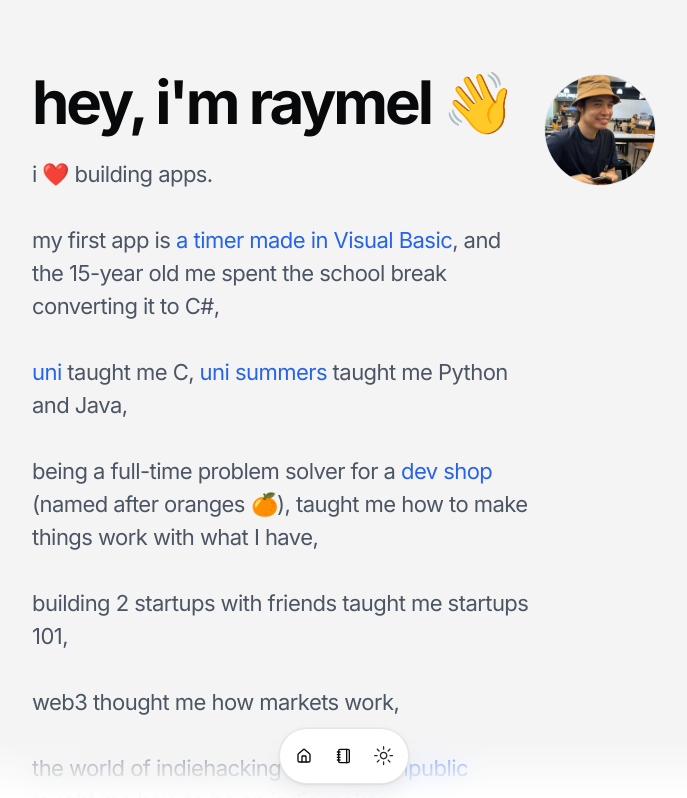
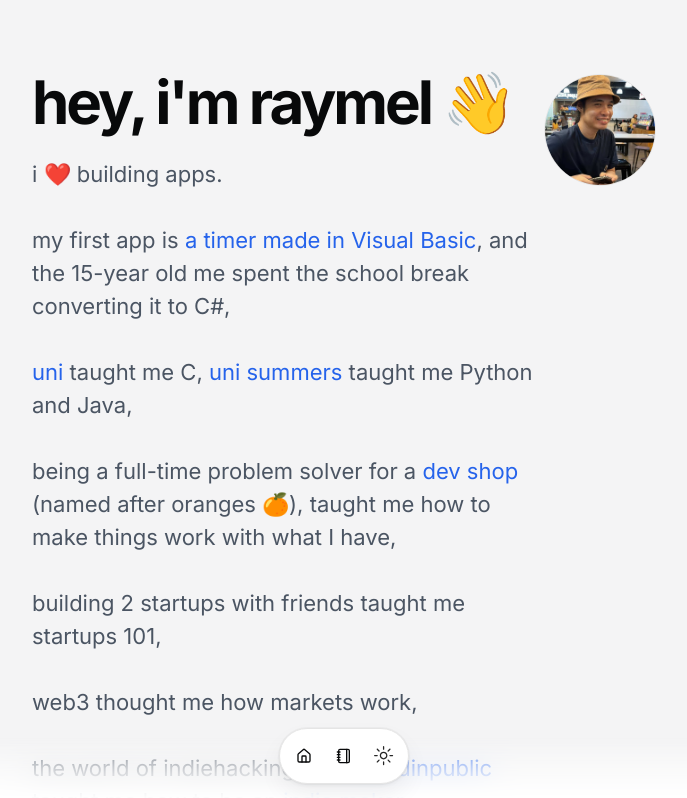
Before and after one commit to raymelon/raymelon.github.io, a Next.js app: page / in a window 1280 px wide. Shown: the top 798 px of the page, without its empty margins (296-983 px from the left). Built offline with nearby package versions, Linux system fonts and the light colour scheme.

Commit message:
following @imlucasgrey follow-up recommendations but with a twist

```diff
--- a/src/app/page.tsx
+++ b/src/app/page.tsx
@@ -33,7 +33,7 @@ export default function Page() {
                   `
                 }
               >
-                <div className="tracking-tight">
+                <div className="tracking-normal">
                   i ❤️ building apps.
                   <br/>
                   <br/>
```
Also changed, not shown: content/magic-ui-is-cool.mdx (line endings or trailing spaces), shipshit.json (line endings or trailing spaces), src/components/analytics/tinybird.tsx (line endings or trailing spaces), src/components/magicui/blur-fade-text-custom.tsx (line endings or trailing spaces).
